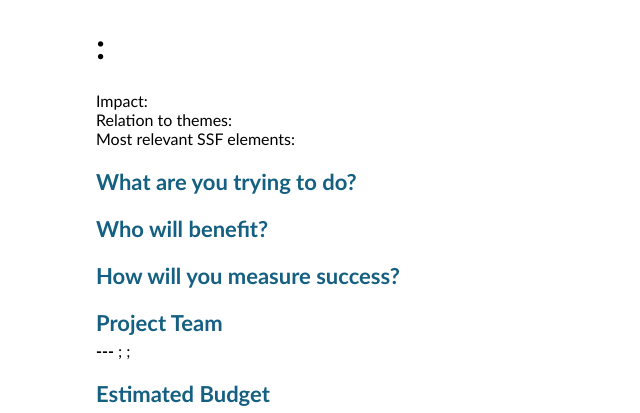
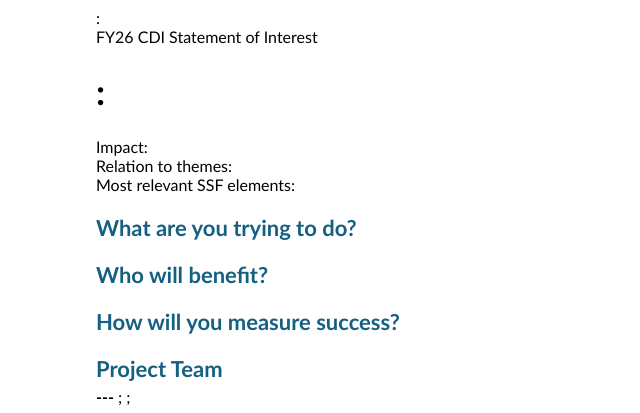
Before and after one commit to thoufer/latex-batching, a Python web app: template templates/soi-template.html in a window 1280 px wide. Shown: the top 413 px of the page, without its empty margins (0-640 px from the left). Run offline with Jinja, Linux system fonts and the light colour scheme; the template is opened without the code that fills it, so the values that code supplies are empty.

Commit message:
change header/footer location and content in html template

```diff
--- a/templates/soi-template.html
+++ b/templates/soi-template.html
@@ -2,13 +2,16 @@
 <html lang="en">
 <head>
     <meta charset="UTF-8">
-    <link href="css/soi-template.css" rel="stylesheet">
+    <link rel="stylesheet" type="text/css" href="../static/css/soi-template.css">
     <title>Title</title>
 </head>
 <body>
-    <header class="header=content header-blue">
-        <span class="text-small">{{project.id}}: {{project.title}}</span>
-    </header>
+    <div class="header-content">
+        {{project.id}}: {{project.title}}
+    </div>
+    <div class="footer-content">
+        FY26 CDI Statement of Interest
+    </div>
 
     <h1>{{project.id}}: {{project.title}}</h1>
 
@@ -85,9 +88,5 @@
             </tr>
         </table>
     </div>
-
-    <footer class="footer-content">
-        <span class="text-small">FY26 CDI Statement of Interest</span>
-    </footer>
 </body>
 </html>
```
